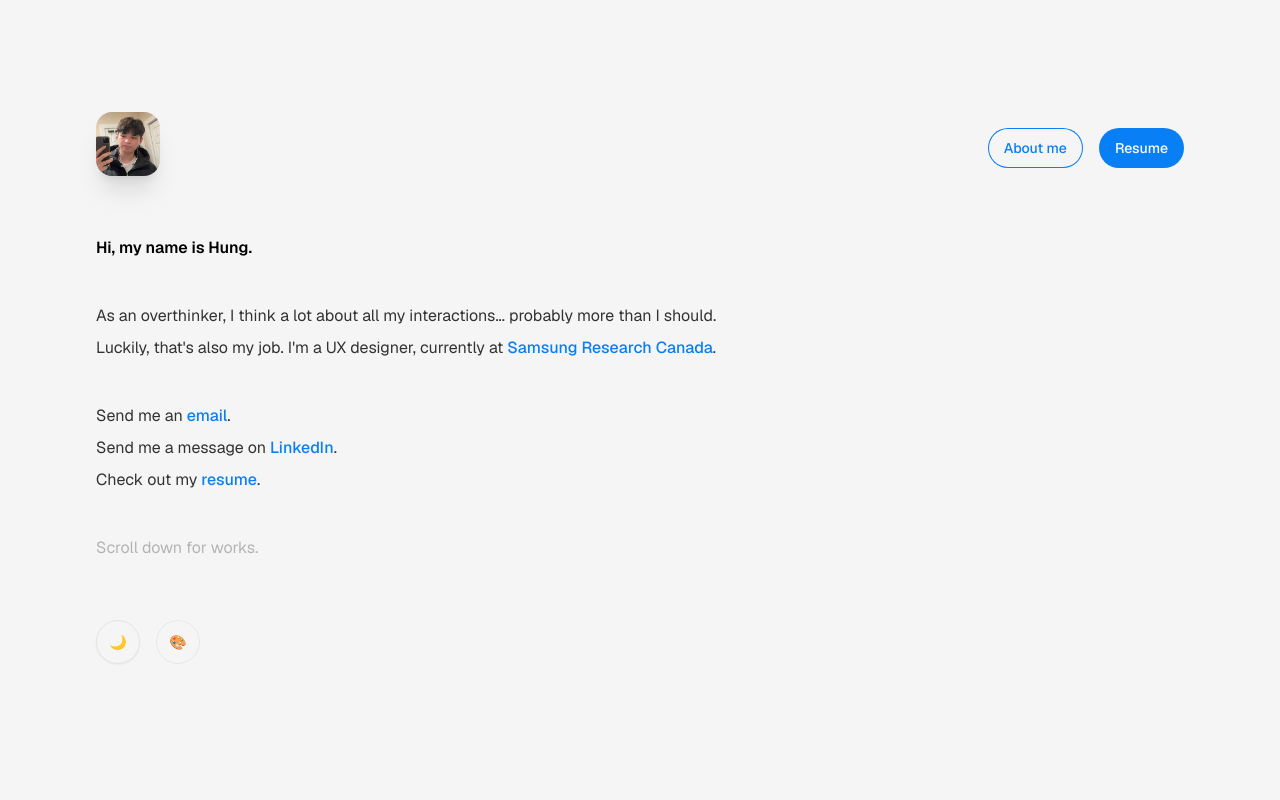
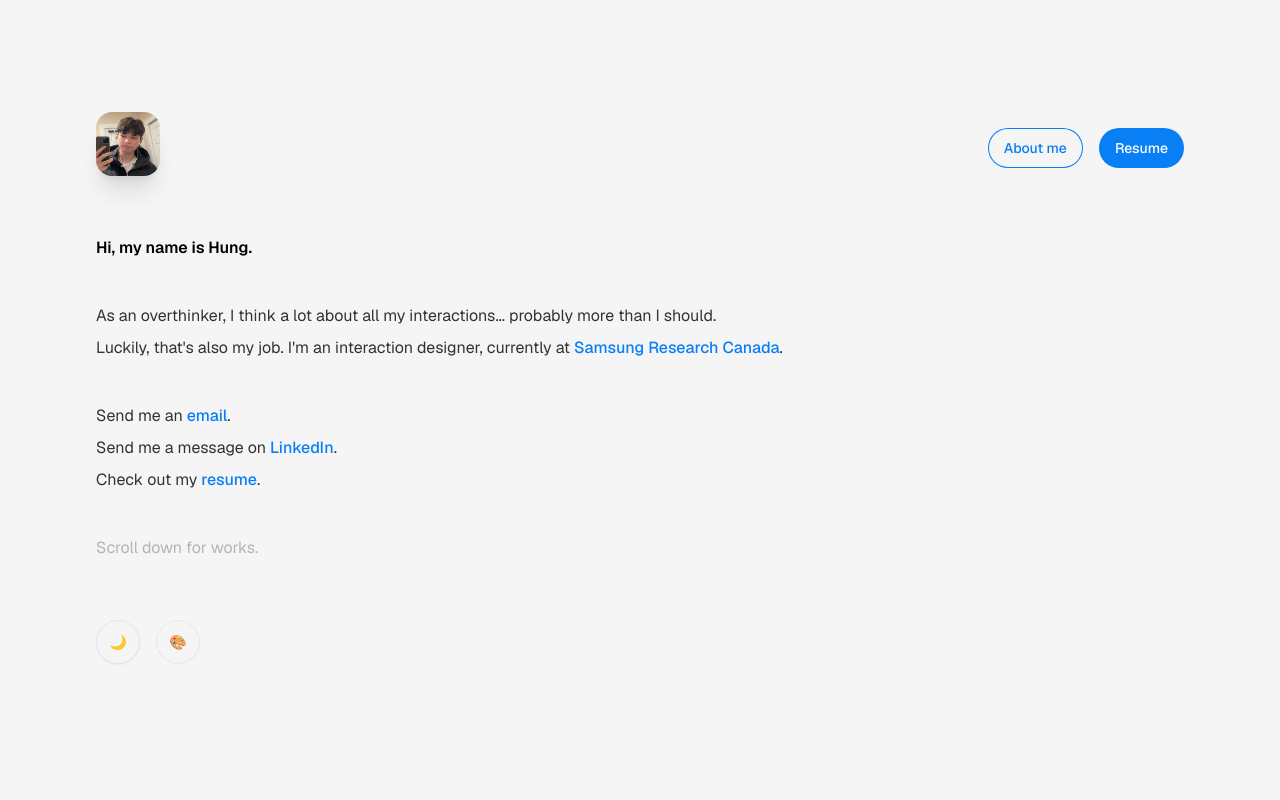
Before and after one commit to duyhung-tran/duyhung-tran.github.io, a Next.js app: page / in a window 1280 px wide. Shown: the top 800 px of the page. Built offline with nearby package versions, Linux system fonts and the light colour scheme.

Commit message:
Update page.tsx

```diff
--- a/app/page.tsx
+++ b/app/page.tsx
@@ -48,7 +48,7 @@ export default function Home2() {
               <div className="w-full md:w-[75%]">
                 <p className="text-md text-[var(--colour-bodytext)] leading-loose">As an overthinker, I think a lot about all my interactions... probably more than I should.</p>
                 {/* <p className="text-md text-[var(--colour-bodytext)] leading-loose">Luckily, that's also my job. I'm a UX designer, previously at <span className="inline-block"><MyButton link="https://fraserhealth.ca/" target="_blank" variant="hyperlink" text="Fraser Health" textSize="text-md"/></span>, currently at <span className="inline-block"><MyButton link="https://research.samsung.com/srca" target="_blank" variant="hyperlink" text="Samsung" textSize="text-md"/></span>.</p> */}
-                <p className="text-md text-[var(--colour-bodytext)] leading-loose">Luckily, that's also my job. I'm a UX designer, currently at <span className="inline-block"><MyButton link="https://research.samsung.com/srca" target="_blank" variant="hyperlink" text="Samsung Research Canada" textSize="text-md"/></span>.</p>
+                <p className="text-md text-[var(--colour-bodytext)] leading-loose">Luckily, that's also my job. I'm an interaction designer, currently at <span className="inline-block"><MyButton link="https://research.samsung.com/srca" target="_blank" variant="hyperlink" text="Samsung Research Canada" textSize="text-md"/></span>.</p>
               </div>
               <div className="mb-9"></div>
               <div>
```
